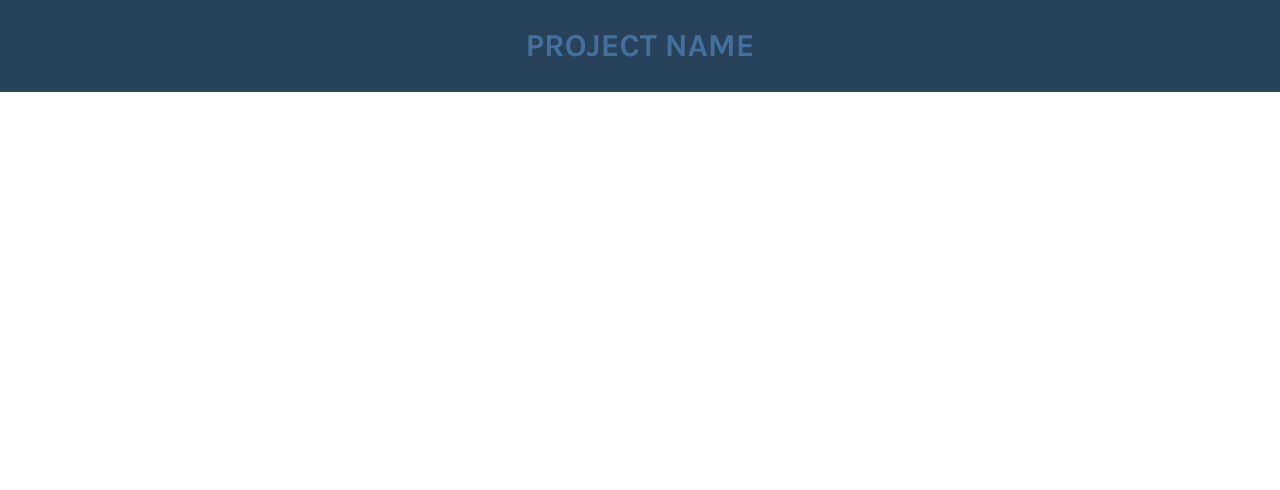
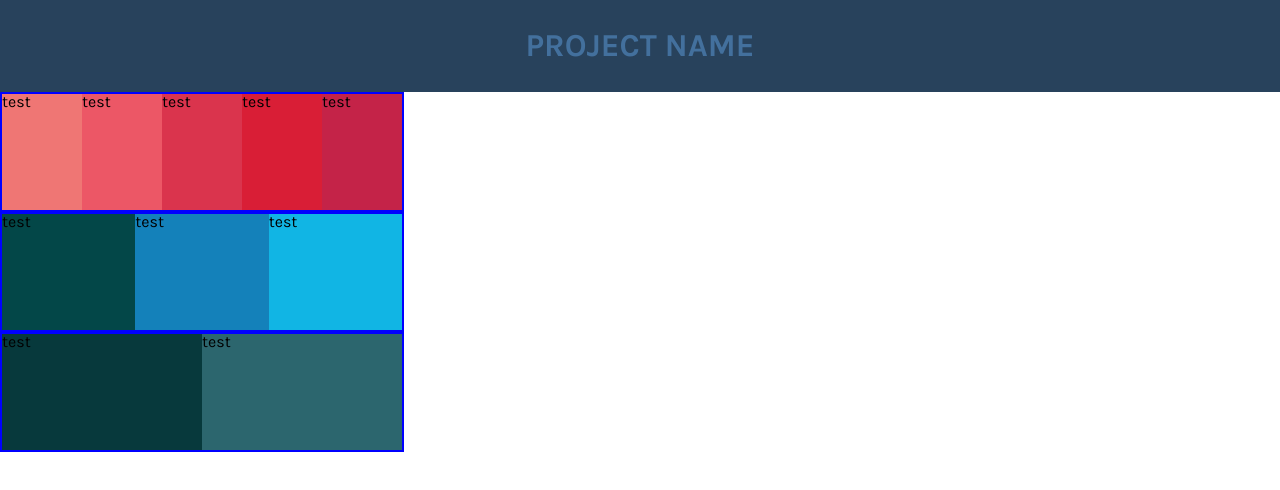
Before and after one commit to mjosc/chromalite, a React (Create React App) app: page / in a window 1280 px wide. Shown: the top 490 px of the page. Built offline with nearby package versions, Linux system fonts and the light colour scheme.

Commit message:
In process of calculating scheme height internally

```diff
--- a/src/components/Project.css
+++ b/src/components/Project.css
@@ -2,3 +2,16 @@
   /* Move this to 'App' */
   font-family: 'karla', sans-serif;
 }
+
+.Project__scheme {
+  display: flex;
+  flex-grow: 1;
+
+  width: 100%;
+  height: 7.25em;
+  border: 2px solid blue;
+}
+
+.Project__color {
+
+}
--- a/src/components/Project.tsx
+++ b/src/components/Project.tsx
@@ -3,38 +3,53 @@ import * as React from 'react';
 import ProjectMenu from './ProjectMenu';
 import './Project.css';
 
-import { database as db } from '../database';
+import { database as db, SchemeCollection, Scheme } from '../database';
 
 interface Props {
 
 }
 
 interface State {
-
+  schemesWidth: number
+  schemes: SchemeCollection
 }
 
-class Project extends React.Component<{}, {}> {
+class Project extends React.Component<{}, State> {
+
+  private schemesRef = React.createRef<HTMLDivElement>();
+
   constructor(props: {}) {
     super(props);
     this.state = {
-
+      schemesWidth: 0,
+      schemes: []
     }
   }
-  componentDidMount() {
-    db.post('api/hello', ['#456789'])
-      .then(res => console.log(res.data))
-      .catch(err => console.log(err.response.data));
+
+  componentWillMount() {
     db.get('api/schemes')
-      .then(res => console.log(res))
+      .then(res => this.setState({ schemes: res.data as SchemeCollection }))
       .catch(err => console.log(err.response.data))
   }
+
   render() {
     return (
       <div className='Project'>
         <ProjectMenu />
-        <div className='Project_schemes' />
+        <div className='Project__schemes' ref={this.schemesRef}>
+          {this.state.schemes.map((scheme, index) => (
+            <div className='Project__scheme' style={{ width: '25em' }}>
+              {scheme.map((color, idx, arr) => (
+                <div
+                  className='Project__color'
+                  style={{ width: `${400 / arr.length}em`, backgroundColor: color }}
+                >test</div>
+              ))}
+            </div>
+          ))}
+        </div>
       </div>
-    )
+    );
   }
 }
 
```
